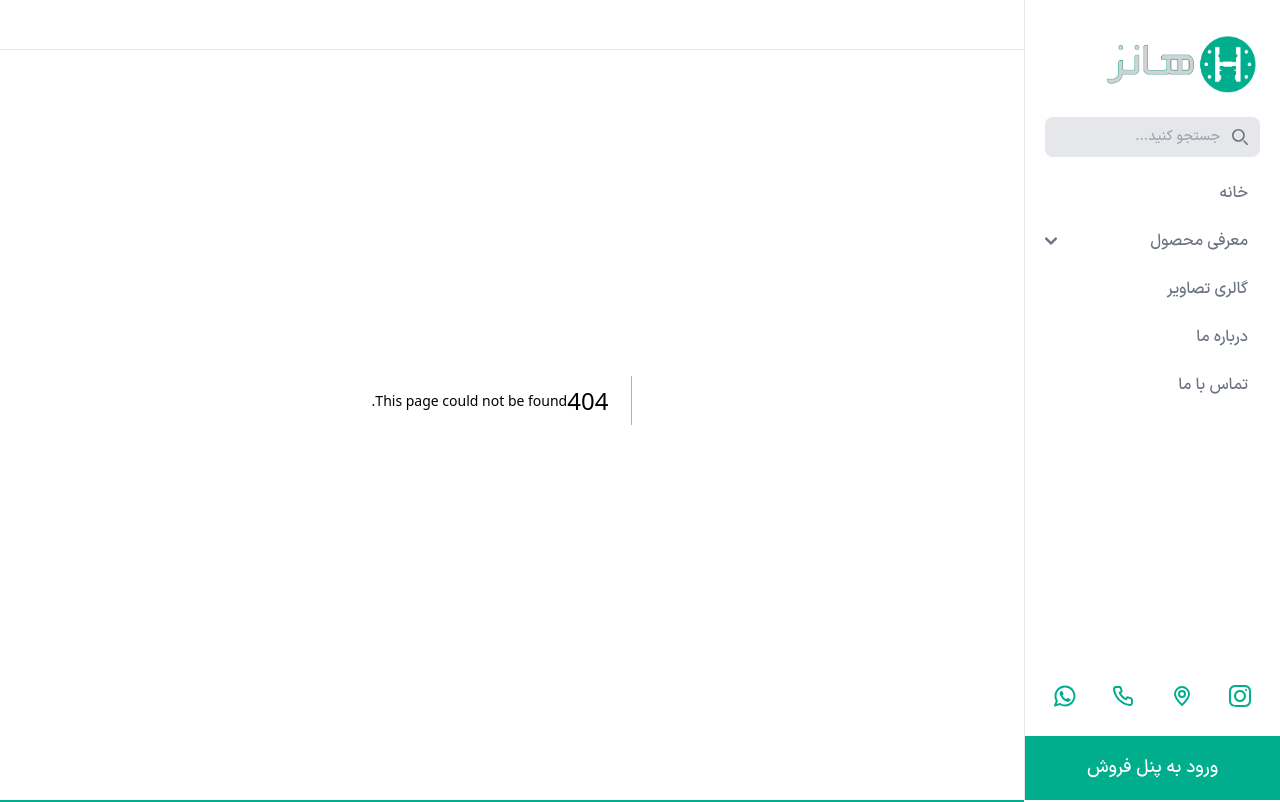
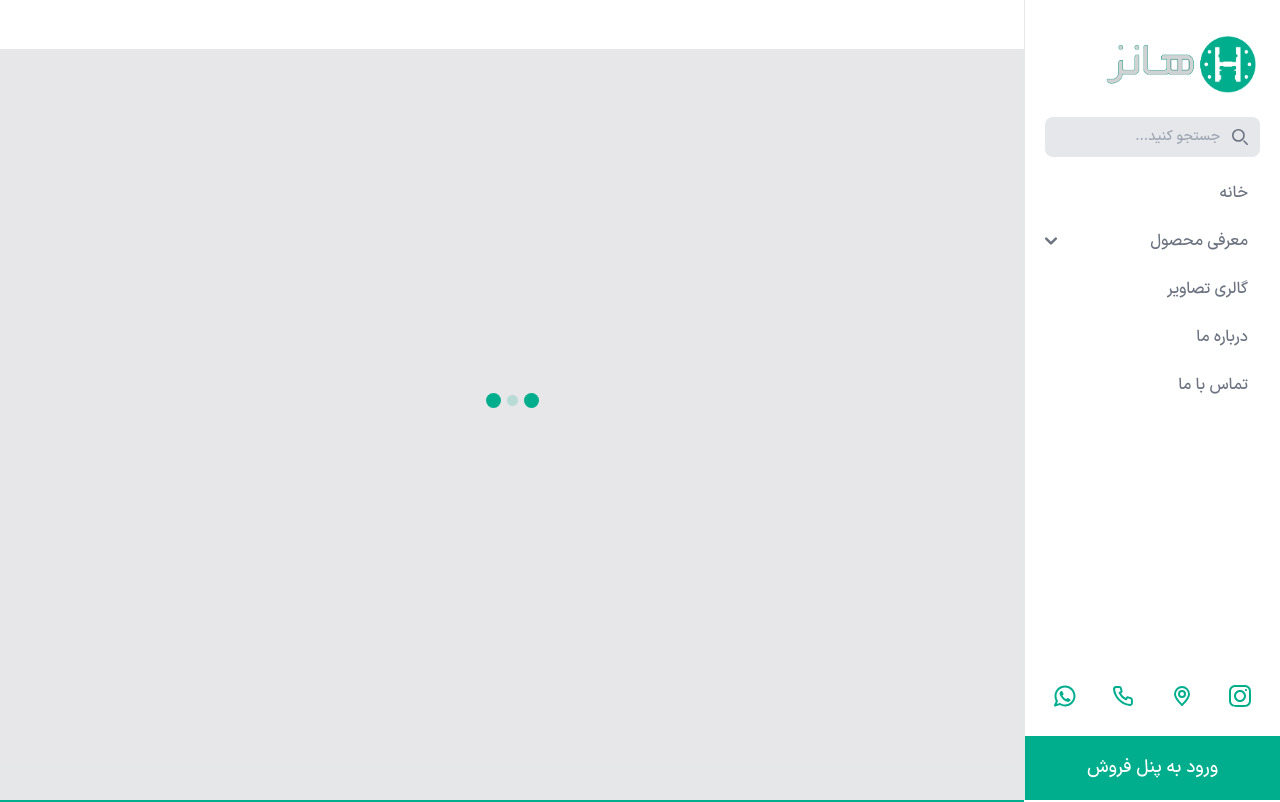
Before and after one commit to zahra-hsb/hanz-, a Next.js app: page /Loading in a window 1280 px wide. Before the commit this address had no page. Shown: the top 802 px of the page. Built offline with nearby package versions, Linux system fonts and the light colour scheme.

Commit message:
add loading page

```diff
--- /dev/null
+++ b/src/pages/Loading/index.js
@@ -0,0 +1,13 @@
+import { BeatLoader, ClimbingBoxLoader, SyncLoader } from 'react-spinners';
+
+function Loading() {
+    return (
+        <div className='w-full h-[100vh] bg-gray-900 flex items-center justify-center z-50 bg-opacity-10'>
+            <BeatLoader color='#00ae8e' />
+            {/* <ClimbingBoxLoader />
+            <SyncLoader /> */}
+        </div>
+    );
+}
+
+export default Loading;
```
